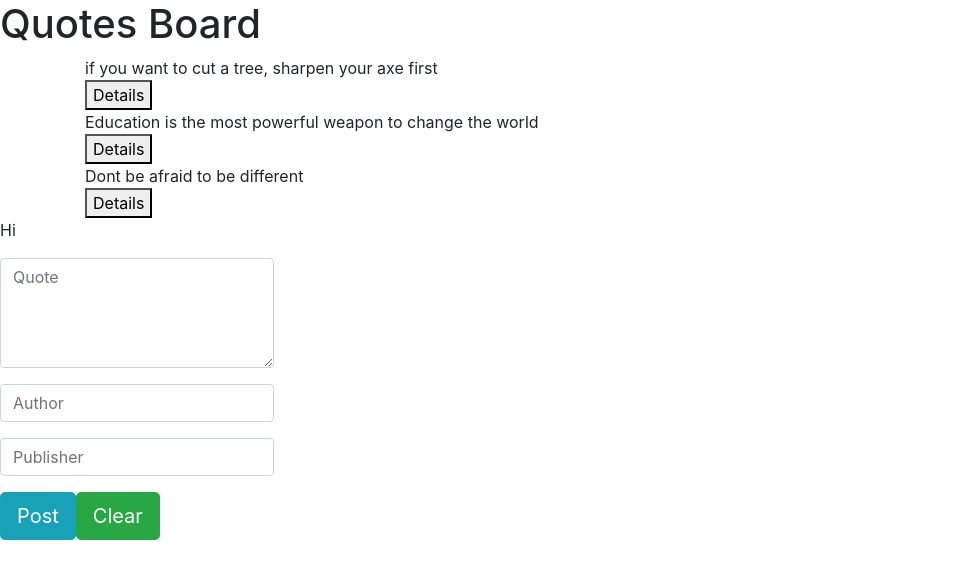
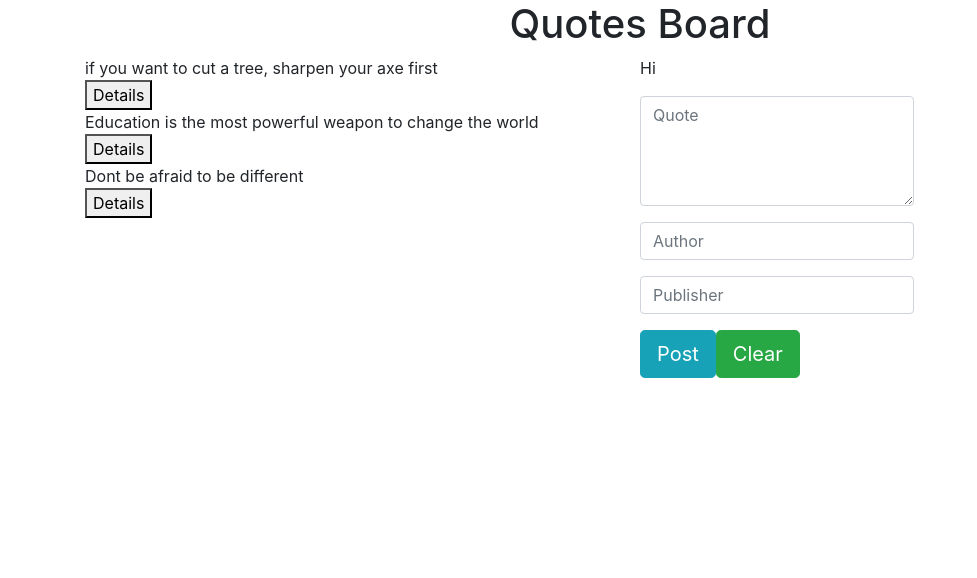
Before and after one commit to Galgallo1/Quotes, an Angular app: page / in a window 1280 px wide. Shown: the top 578 px of the page, without its empty margins (0-977 px from the left). Built offline with nearby package versions, Linux system fonts and the light colour scheme.

Commit message:
add custom styles

```diff
--- a/src/app/quotes/quotes.component.css
+++ b/src/app/quotes/quotes.component.css
@@ -0,0 +1,3 @@
+h1{
+    text-align: center;
+}
--- a/src/app/quotes/quotes.component.html
+++ b/src/app/quotes/quotes.component.html
@@ -1,6 +1,8 @@
 <h1>Quotes Board</h1>
 
 <div class="container">
+    <div class="row">
+        <div class="col-md-6">
             <div *ngFor='let quote of quotes; let i=index'>
                 <div>
                     <div>
@@ -9,13 +11,12 @@
                     <button (click)='toggleDetails(i)' >Details</button>
                     <app-goal-details *ngIf='quote.showPublisher' [quotes]='quote' (Complete)= 'deleteQuote($event,i)'></app-goal-details>
 
-
+                    </div>
+                </div>
+            </div>
+            <div>
+                <app-quote-form (addQuotes)="addNewQuote($event)"></app-quote-form>
+            </div>
     </div>
 
 </div>
-</div>
-
-
-<div>
-    <app-quote-form (addQuotes)="addNewQuote($event)"></app-quote-form>
-</div>
```
Lines whose indentation alone changed are shown as unchanged.
